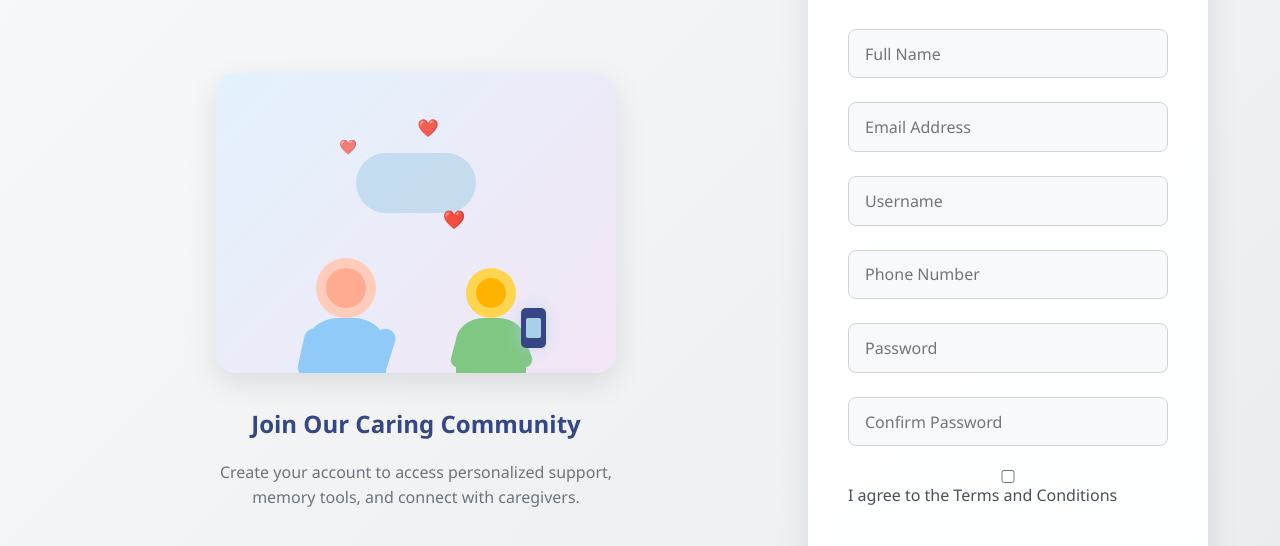
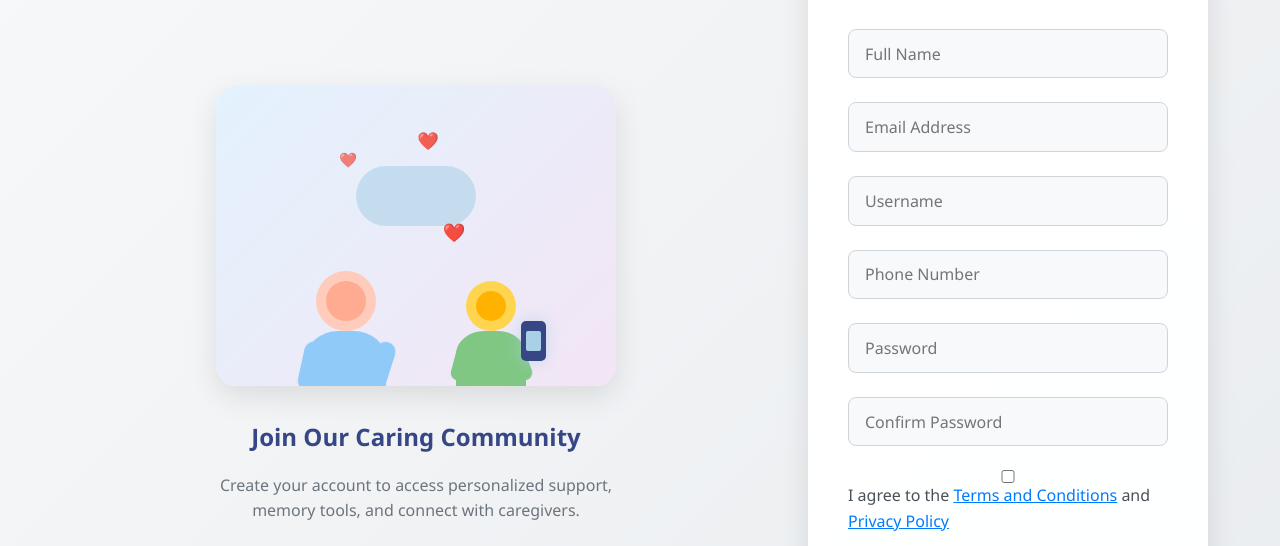
Before and after one commit to Passionatelytoooadorable/alzheimer, a plain HTML site: page frontend/signup.html in a window 1280 px wide. Shown: the part 238-784 px from the top of the page. Drawn offline with Linux system fonts and the light colour scheme.

Commit message:
Update signup.html

```diff
--- a/frontend/signup.html
+++ b/frontend/signup.html
@@ -80,9 +80,12 @@
                 </div>
 
                 <div class="form-group checkbox-group">
-                    <input type="checkbox" id="terms" name="terms" required>
-                    <label for="terms">I agree to the Terms and Conditions</label>
-                </div>
+                <input type="checkbox" id="terms" name="terms" required>
+                <label for="terms">
+                    I agree to the <a href="terms.html" style="color: #007bff; text-decoration: underline;">Terms and Conditions</a>
+                    and <a href="privacy.html" style="color: #007bff; text-decoration: underline;">Privacy Policy</a>
+                </label>
+            </div>
 
                 <button type="submit" class="login-button">Create Account</button>
             </form>
```
